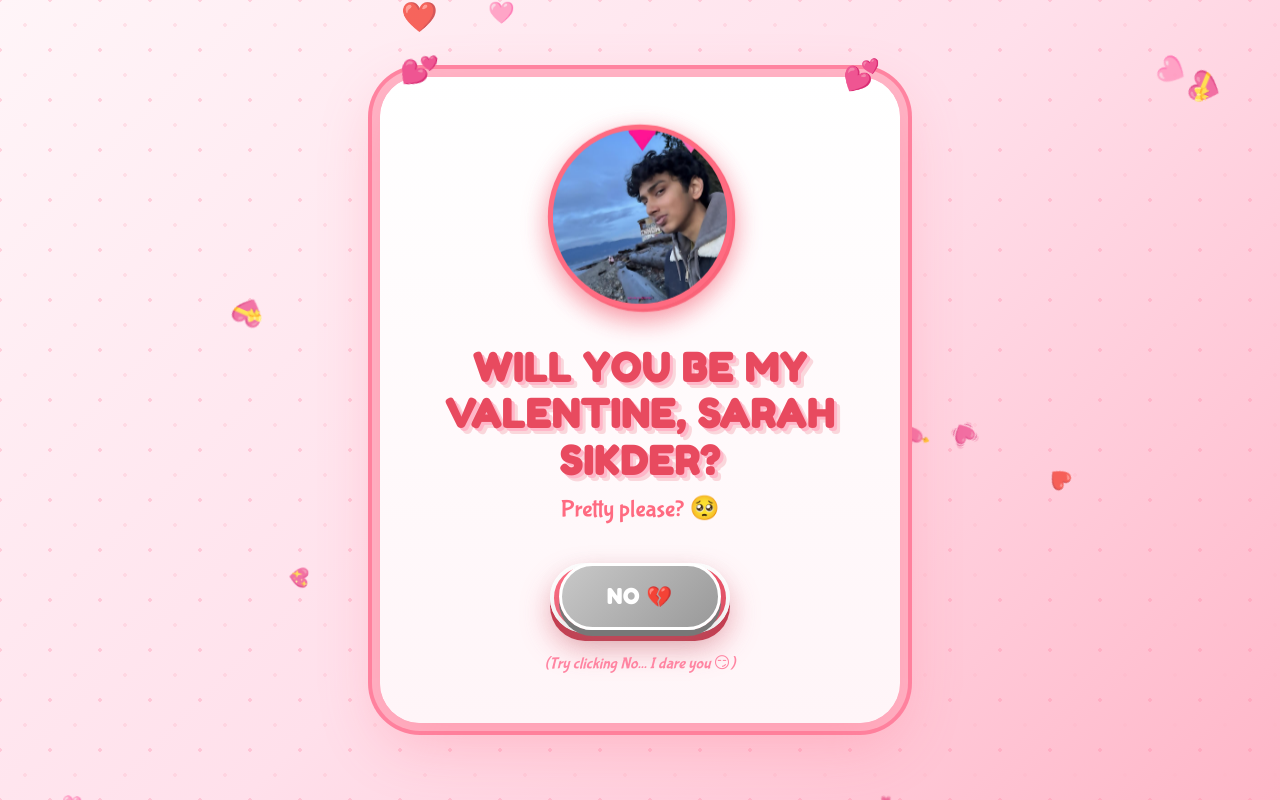
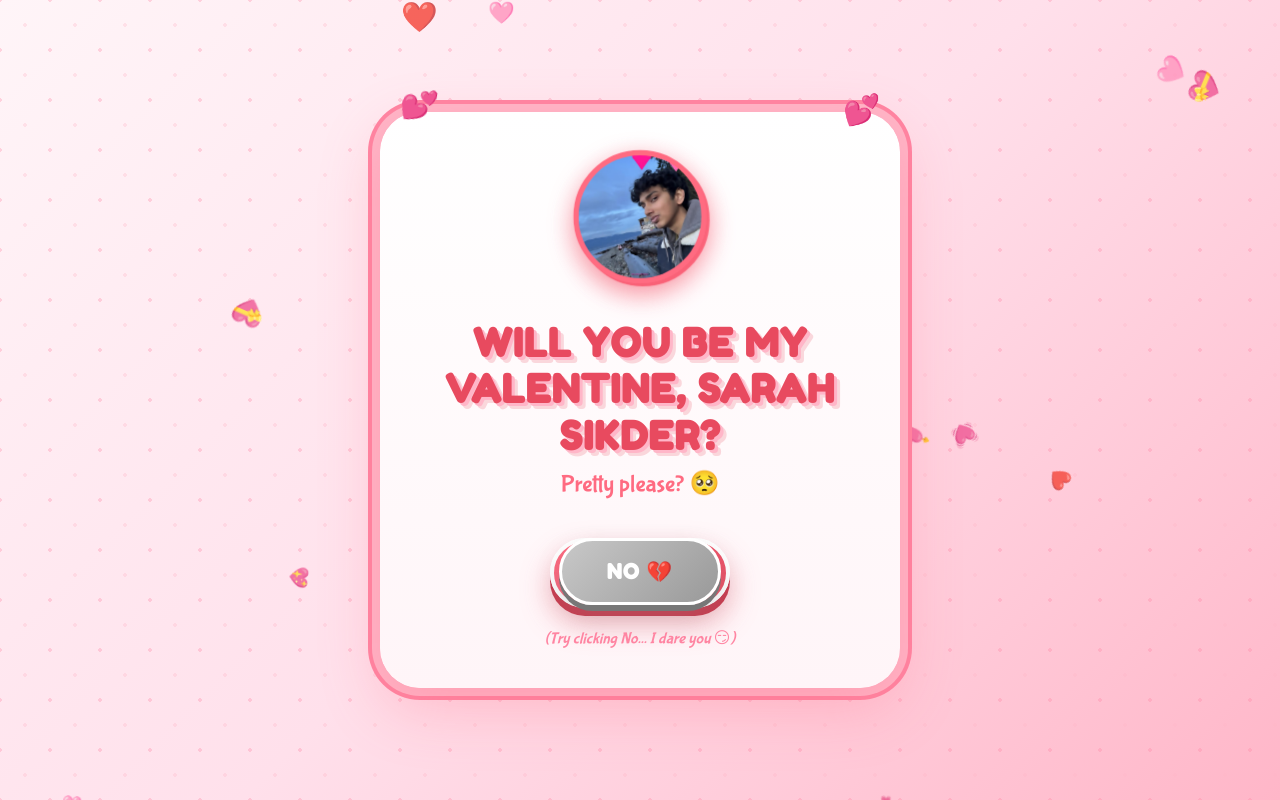
Before and after one commit to syedhasin/Valentines-Sarah, a plain HTML site: page index.html in a window 1280 px wide. Drawn offline with Linux system fonts and the light colour scheme.

Commit message:
💕 Photo 130px + layout fixes

```diff
--- a/style.css
+++ b/style.css
@@ -13,8 +13,10 @@ body {
     align-items: center;
     background: linear-gradient(135deg, #fff5f8 0%, #ffe0eb 50%, #ffb6c8 100%);
     font-family: 'Bubblegum Sans', 'Comic Sans MS', cursive, sans-serif;
-    overflow: hidden;
+    overflow-x: hidden;
+    overflow-y: auto;
     position: relative;
+    padding: 20px;
 }
 
 /* Checkered Hearts Background Pattern */
@@ -74,7 +76,7 @@ body::before {
 /* Main Container */
 .container {
     background: linear-gradient(180deg, #ffffff 0%, #fff5f8 100%);
-    padding: 50px 60px;
+    padding: 40px 50px;
     border-radius: 40px;
     box-shadow:
         0 20px 60px rgba(255, 107, 129, 0.3),
@@ -84,6 +86,7 @@ body::before {
     z-index: 10;
     position: relative;
     max-width: 520px;
+    width: 90%;
     animation: bounce-in 0.8s cubic-bezier(0.68, -0.55, 0.265, 1.55);
 }
 
@@ -109,8 +112,8 @@ body::before {
 }
 
 .hasin-photo {
-    width: 180px;
-    height: 180px;
+    width: 130px;
+    height: 130px;
     object-fit: cover;
     border-radius: 50%;
     border: 5px solid #ff6b81;
```
